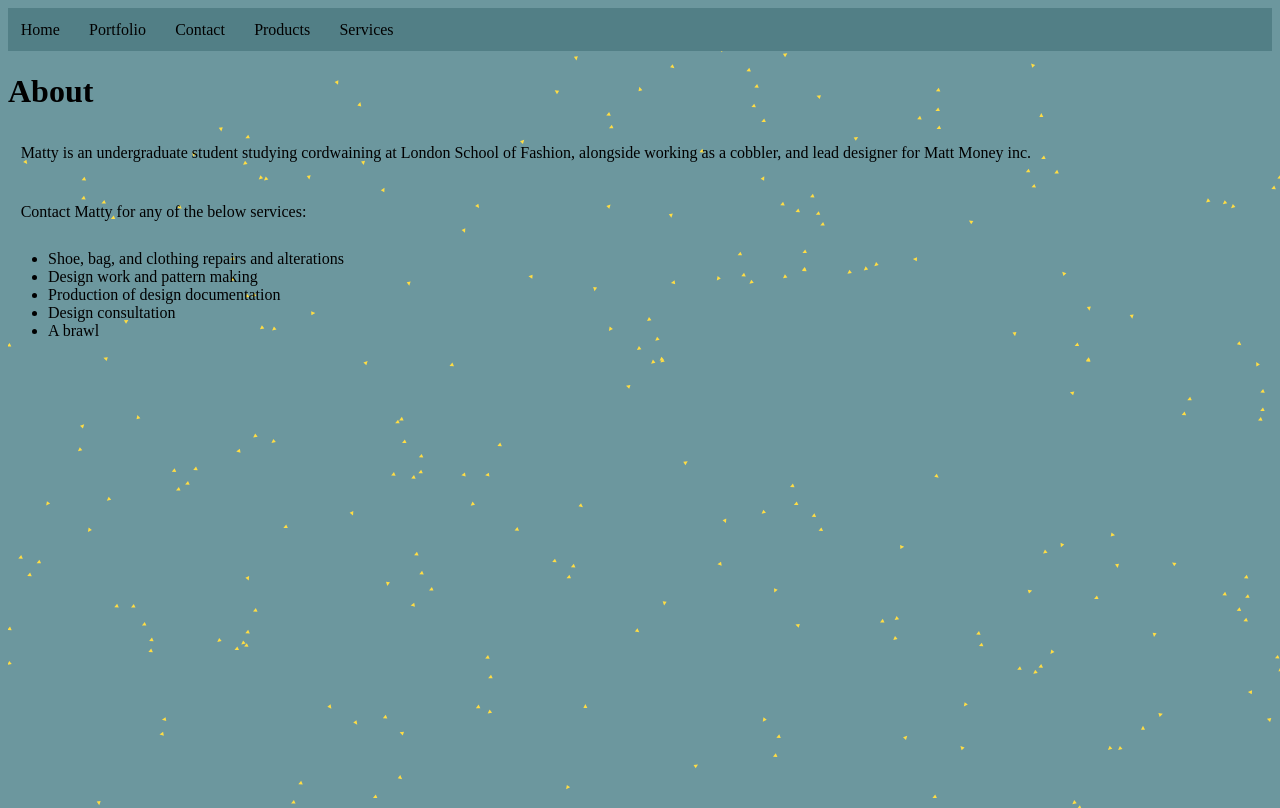
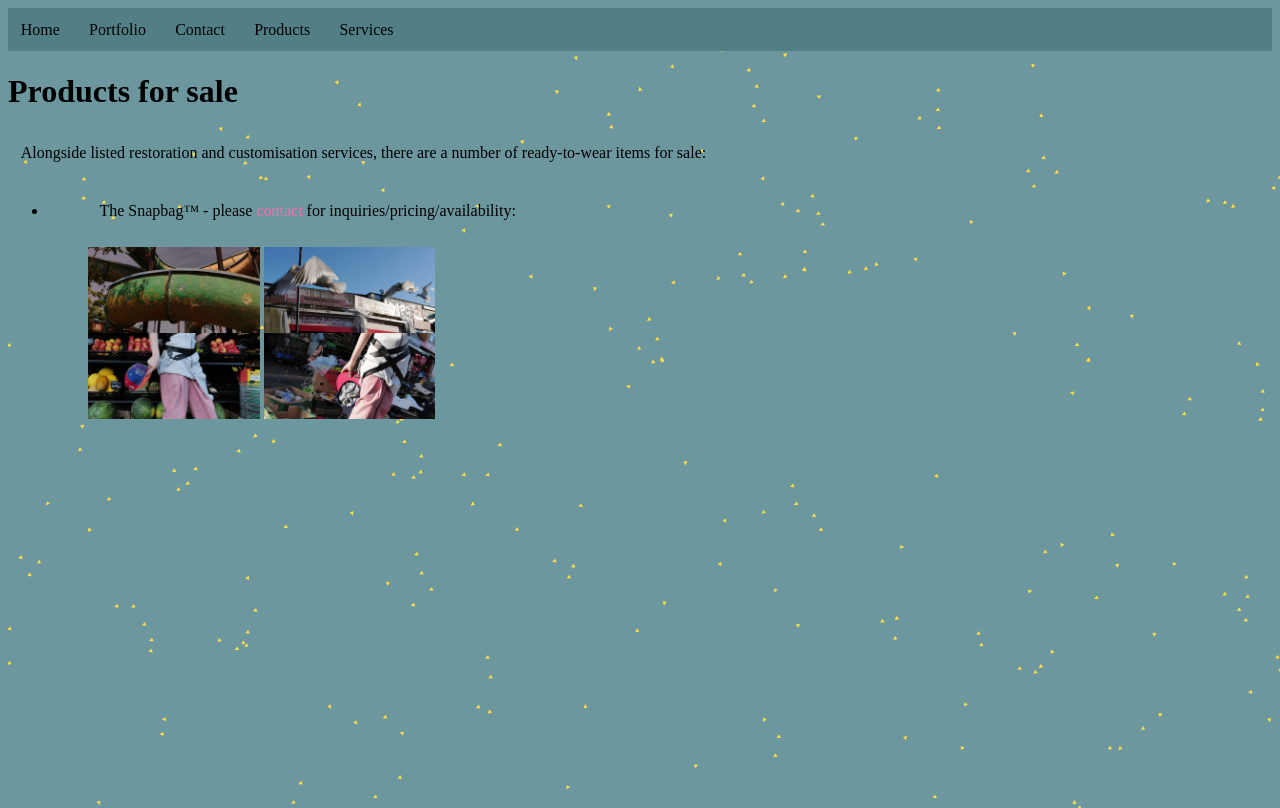
Before and after one commit to Shit-Day/Shit-Day.github.io, a plain HTML site: page Products.html in a window 1280 px wide. Drawn offline with Linux system fonts and the light colour scheme; animation ran at ten frames a second.

Commit message:
Update
Updated content, fixed issue with JS on subdirectories

```diff
--- a/Products.html
+++ b/Products.html
@@ -4,7 +4,7 @@
 <head>
   <meta charset="UTF-8">
   <meta name="viewport" content="width=device-width, initial-scale=1">
-  <title>About Matt Money</title>
+  <title>Shit Day</title>
   <!-- Custom Styles -->
   <link rel="stylesheet" href="style.css">
 </head>
@@ -20,20 +20,26 @@
     <a href="Services.html">Services</a>
     </div>
 
-    <h1>About</h1>
-    <p>
-        Matty is an undergraduate student studying cordwaining at London School of Fashion, alongside working as a cobbler, and lead designer for Matt Money inc.
-    </p>
-    <p>Contact Matty for any of the below services:</p>
+    <h1>Products for sale</h1>
 
+    <p>Alongside listed restoration and customisation services, there are a number of ready-to-wear items for sale:</p>
     <ul>
-        <li>Shoe, bag, and clothing repairs and alterations</li>
-        <li>Design work and pattern making</li>
-        <li>Production of design documentation</li>
-        <li>Design consultation</li>
-        <li>A brawl</li>
+    <li>
+      <figure>
+          <p>The Snapbag&#8482; - please <a href="Contact.html">contact</a> for inquiries/pricing/availability:</p>
+        <img src="Images/snaphat_1.jfif" alt="Snaphat tm" style="width: 15%;">
+        <img src="Images/snaphat_2.jfif" alt="Snaphat tm" style="width: 15%;">
+      </figure>
+    </li>
     </ul>
-    <script src="boids.js" defer></script>
+
+    <script type="module">
+        import { initializeBoids } from './boids.js';
+
+        document.addEventListener("DOMContentLoaded", () => {
+          initializeBoids("boidsCanvas");
+        });
+      </script>
 </body>
 
 </html>
--- a/boids.js
+++ b/boids.js
@@ -1,9 +1,10 @@
+export function initializeBoids(canvasId) {
  // boids.js
     const canvas = document.getElementById("boidsCanvas");
     const ctx = canvas.getContext("2d");
 
-canvas.width = window.outerWidth;
-canvas.height = window.outerHeight;
+    canvas.width = window.innerWidth;
+    canvas.height = window.innerHeight;
 
     let mouse = { x: -1000, y: -1000 };
 
@@ -214,3 +215,4 @@ function animate() {
     }
 
     animate();
+}
--- a/style.css
+++ b/style.css
@@ -3,7 +3,7 @@
 html {
     margin: 0;
     padding: 0;
-    overflow: scroll;
+    overflow: auto;
     background-color: #6c979e;
     /* allows the mouseover to pass through the html elements */
     pointer-events: none;
@@ -17,6 +17,12 @@ canvas {
     /*needs to be manually specified so that the mouse can interact with boids, same for navbar */
     pointer-events: auto;
 }
+
+a {
+    color: hotpink;
+    pointer-events: auto;
+    text-decoration: none;
+  }
 
 .navbar {
     overflow: auto;
```
Also changed, not shown: Contact.html (+12 -14 lines), Portfolio.html (+9 -11 lines), Services.html (+9 -7 lines), index.html (+9 -3 lines). Lines whose indentation alone changed are shown as unchanged.
